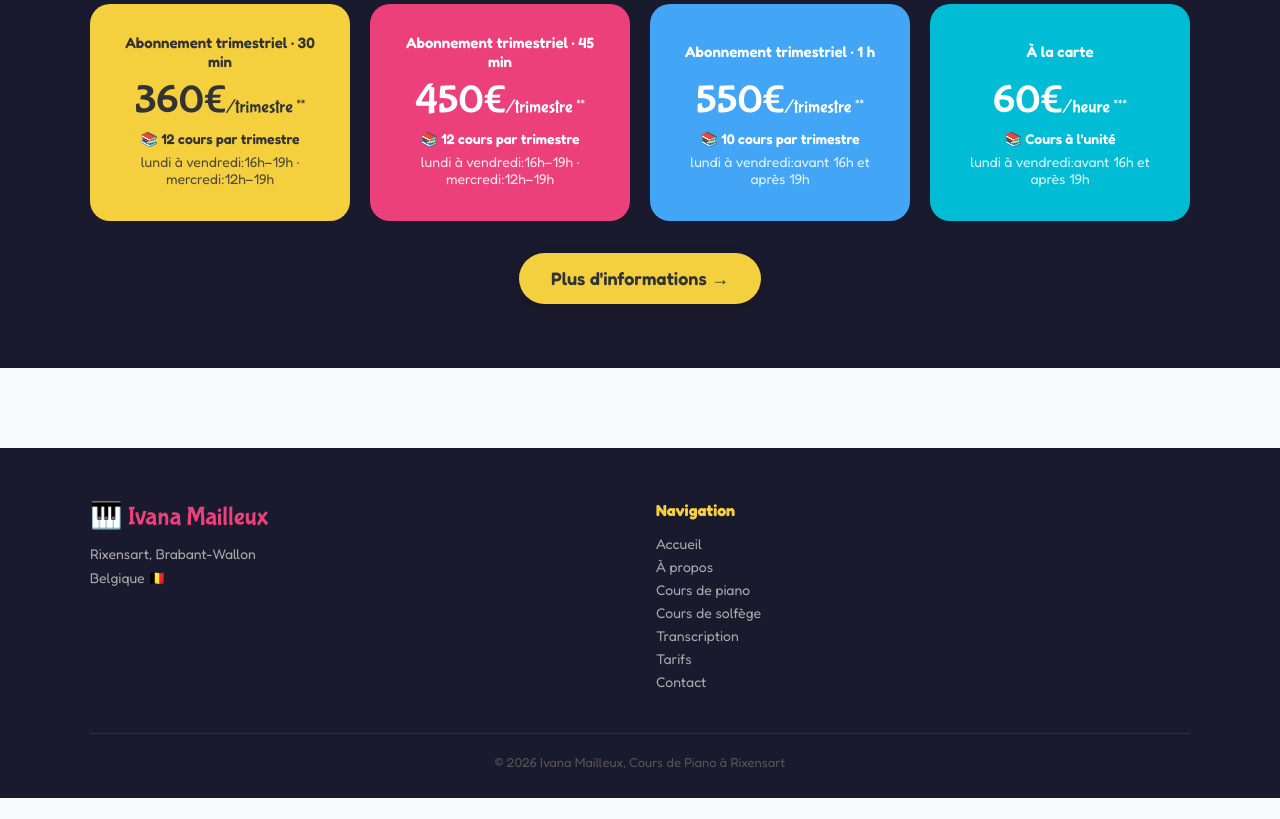
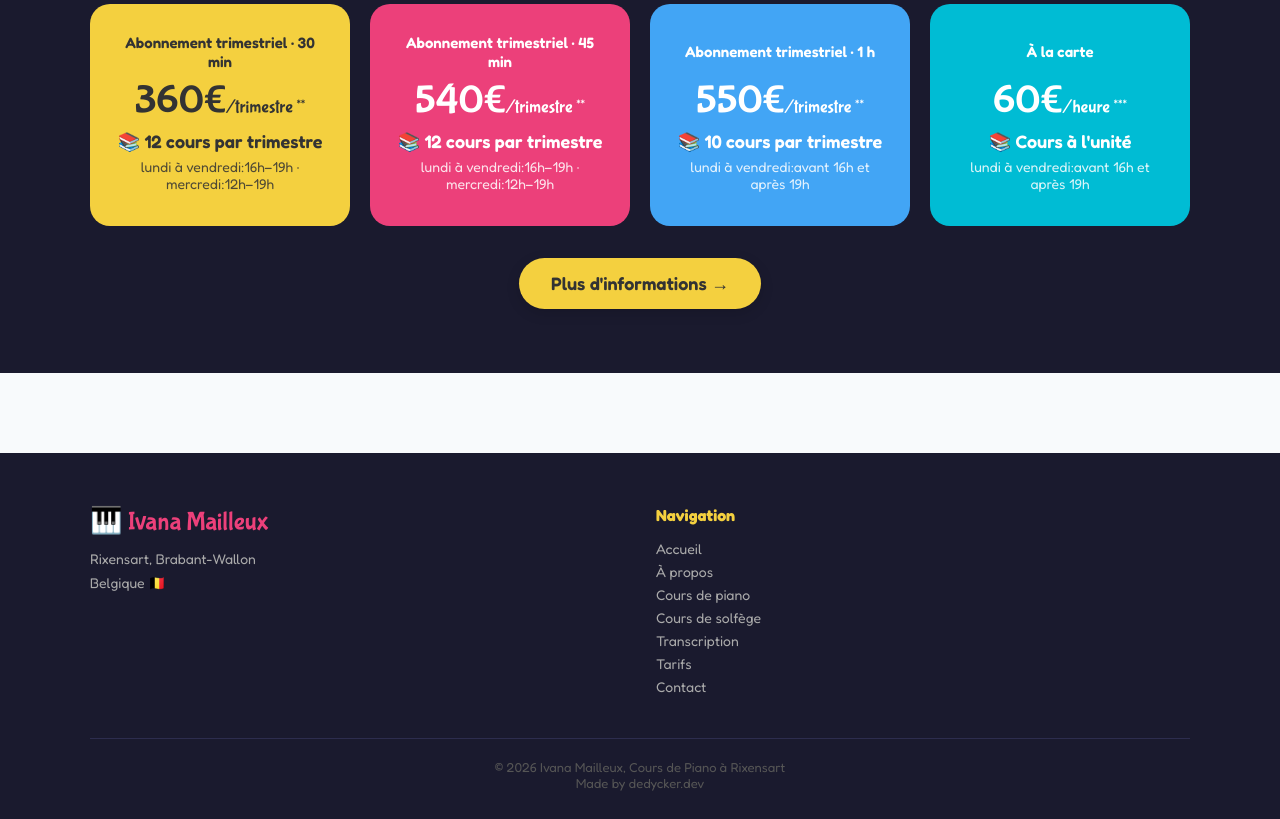
Before and after one commit to chicodespons/piano-rixensart, a Next.js app: page / in a window 1280 px wide. Shown: the part 1340-2159 px from the top of the page. Before the commit the page ends 2138 px from the top, so only its background shows below. Built offline with nearby package versions, Linux system fonts and the light colour scheme.

Commit message:
update pricing + link dedycker.dev

```diff
--- a/app/components/Footer.tsx
+++ b/app/components/Footer.tsx
@@ -1,3 +1,4 @@
+import Link from 'next/link';
 import NavigationLink from './NavigationLink';
 import { NAV_KEYS, T, type Lang, type PageKey } from '../lib/translations';
 
@@ -82,6 +83,15 @@ export default function Footer({ lang }: FooterProps) {
         </div>
         <div style={{ borderTop: '1px solid #2d2d4e', paddingTop: 20, textAlign: 'center', color: '#555', fontSize: 13 }}>
           © {new Date().getFullYear()} {ui.copyright}
+          <br />
+          <Link
+            href="https://dedycker.dev"
+            target="_blank"
+            rel="noopener noreferrer"
+            style={{ color: '#555', textDecoration: 'none' }}
+          >
+            Made by dedycker.dev
+          </Link>
         </div>
       </div>
     </footer>
--- a/app/components/pages/HomePage.tsx
+++ b/app/components/pages/HomePage.tsx
@@ -244,7 +244,7 @@ export default function HomePage({ lang }: HomePageProps) {
                 <div
                   style={{
                     fontFamily: "Fredoka, sans-serif",
-                    fontSize: 14,
+                    fontSize: 18,
                     marginTop: 6,
                     fontWeight: 600,
                   }}
--- a/app/components/pages/PricingPage.tsx
+++ b/app/components/pages/PricingPage.tsx
@@ -88,6 +88,17 @@ export default function PricingPage({ lang }: PricingPageProps) {
               <div
                 style={{
                   fontFamily: "Fredoka, sans-serif",
+                  fontSize: 18,
+                  color: plan.textColor,
+                  fontWeight: 600,
+                }}
+              >
+                📚 {plan.lessons}
+              </div>
+
+              <div
+                style={{
+                  fontFamily: "Fredoka, sans-serif",
                   fontSize: 15,
                   color: plan.textColor,
                   opacity: 0.9,
@@ -96,16 +107,6 @@ export default function PricingPage({ lang }: PricingPageProps) {
                 }}
               >
                 🕐 {plan.slots}
-              </div>
-              <div
-                style={{
-                  fontFamily: "Fredoka, sans-serif",
-                  fontSize: 14,
-                  color: plan.textColor,
-                  opacity: 0.8,
-                }}
-              >
-                📚 {plan.lessons}
               </div>
             </article>
           ))}
--- a/app/lib/translations.ts
+++ b/app/lib/translations.ts
@@ -167,7 +167,7 @@ export const T = {
           badge: "Populaire",
           slots: "lundi à vendredi:16h–19h · mercredi:12h–19h",
           lessons: "12 cours par trimestre",
-          price: "450€",
+          price: "540€",
           unit: "/trimestre **",
           color: "#ec407a",
           textColor: "white",
@@ -388,7 +388,7 @@ export const T = {
           badge: "Populair",
           slots: "maandag tot en met vrijdag: 16u–19u · woensdag: 12u–19u",
           lessons: "12 lessen per trimester",
-          price: "450€",
+          price: "540€",
           unit: "/trimester **",
           color: "#ec407a",
           textColor: "white",
@@ -608,7 +608,7 @@ export const T = {
           badge: "Popular",
           slots: "Monday to Friday: 4pm–7pm · Wednesday 12pm–7pm",
           lessons: "12 lessons per term",
-          price: "450€",
+          price: "540€",
           unit: "/term **",
           color: "#ec407a",
           textColor: "white",
```
